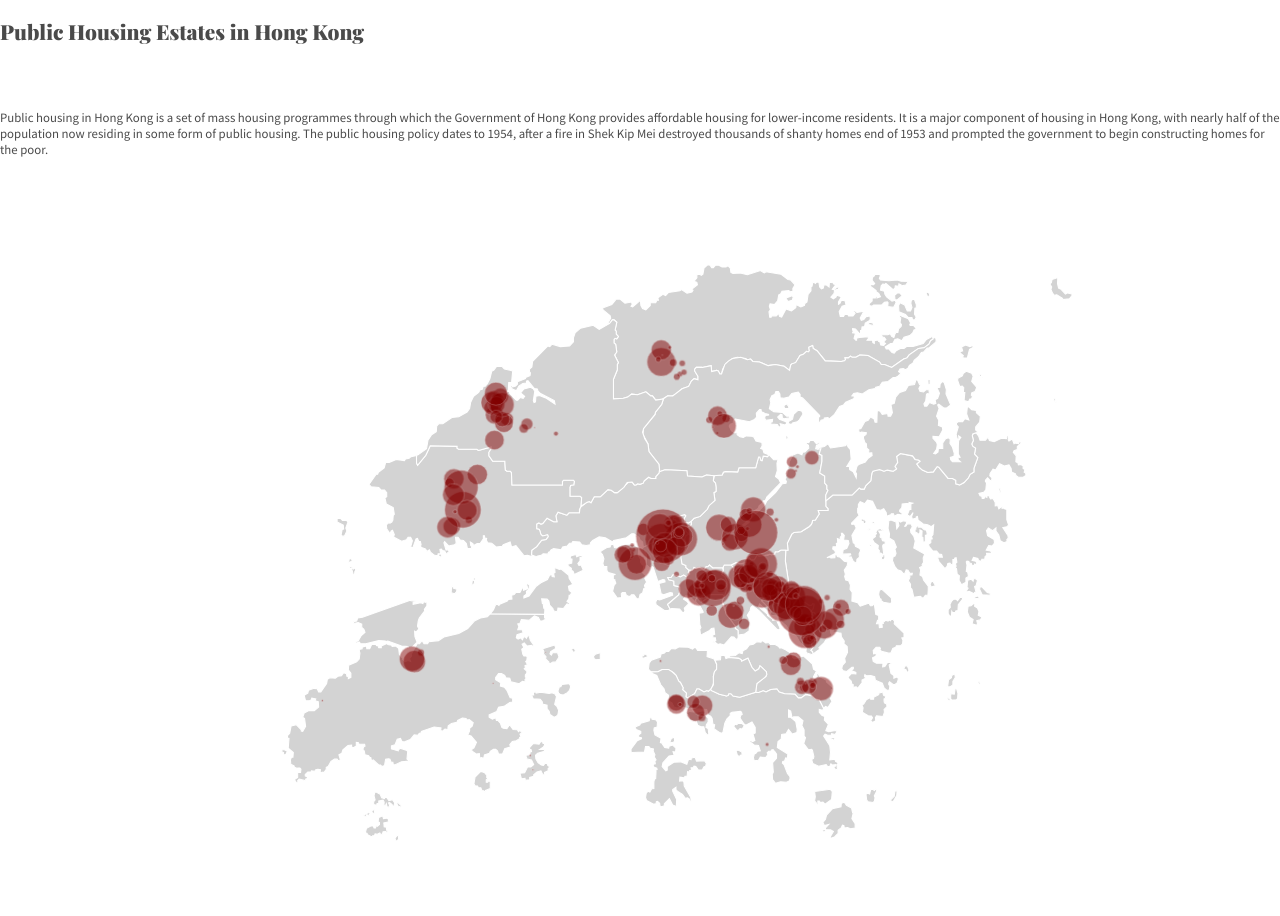
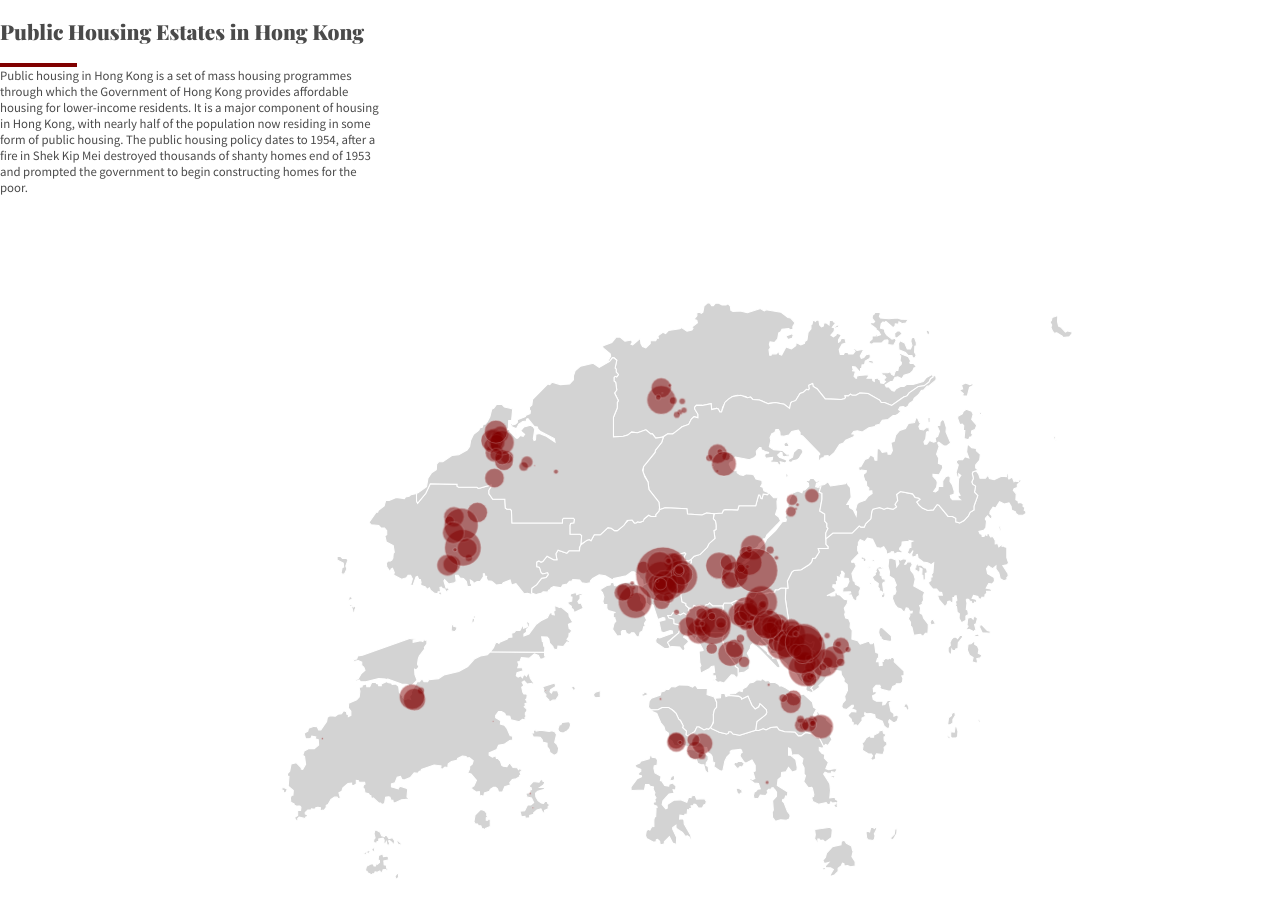
Before and after one commit to heatherpark/hk-public-housing, a React (Create React App) app: page / in a window 1280 px wide. Shown: the top 916 px of the page. Built offline with nearby package versions, Linux system fonts and the light colour scheme.

Commit message:
Create and incorporate accent bar

```diff
--- /dev/null
+++ b/src/components/AccentBar/AccentBar.css
@@ -0,0 +1,5 @@
+.accent-bar {
+  background-color: #800000;
+  min-height: 4px;
+  width: 20%;
+}
--- /dev/null
+++ b/src/components/AccentBar/AccentBar.jsx
@@ -0,0 +1,9 @@
+import React from 'react';
+import './AccentBar.css';
+
+// TODO:  Make component reusable
+export default function AccentBar() {
+  return (
+    <div className="accent-bar"></div>
+  );
+}
--- a/src/components/MapPage/Heading/MapHeading.css
+++ b/src/components/MapPage/Heading/MapHeading.css
@@ -3,5 +3,4 @@
   font-weight: 900;
   font-size: 1.3em;
   color: #4A4A4A;
-  margin-bottom: 5%;
 }
--- a/src/components/MapPage/Intro/MapIntro.css
+++ b/src/components/MapPage/Intro/MapIntro.css
@@ -0,0 +1,3 @@
+.map-intro {
+  width: 30%;
+}
--- a/src/components/MapPage/Intro/MapIntro.jsx
+++ b/src/components/MapPage/Intro/MapIntro.jsx
@@ -2,11 +2,13 @@ import React from 'react';
 import './MapIntro.css';
 import MapHeading from '../Heading/MapHeading';
 import MapDescription from '../Description/MapDescription';
+import AccentBar from '../../AccentBar/AccentBar';
 
 export default function MapIntro() {
   return (
     <div className="map-intro">
       <MapHeading />
+      <AccentBar />
       <MapDescription />
     </div>
   );
```
